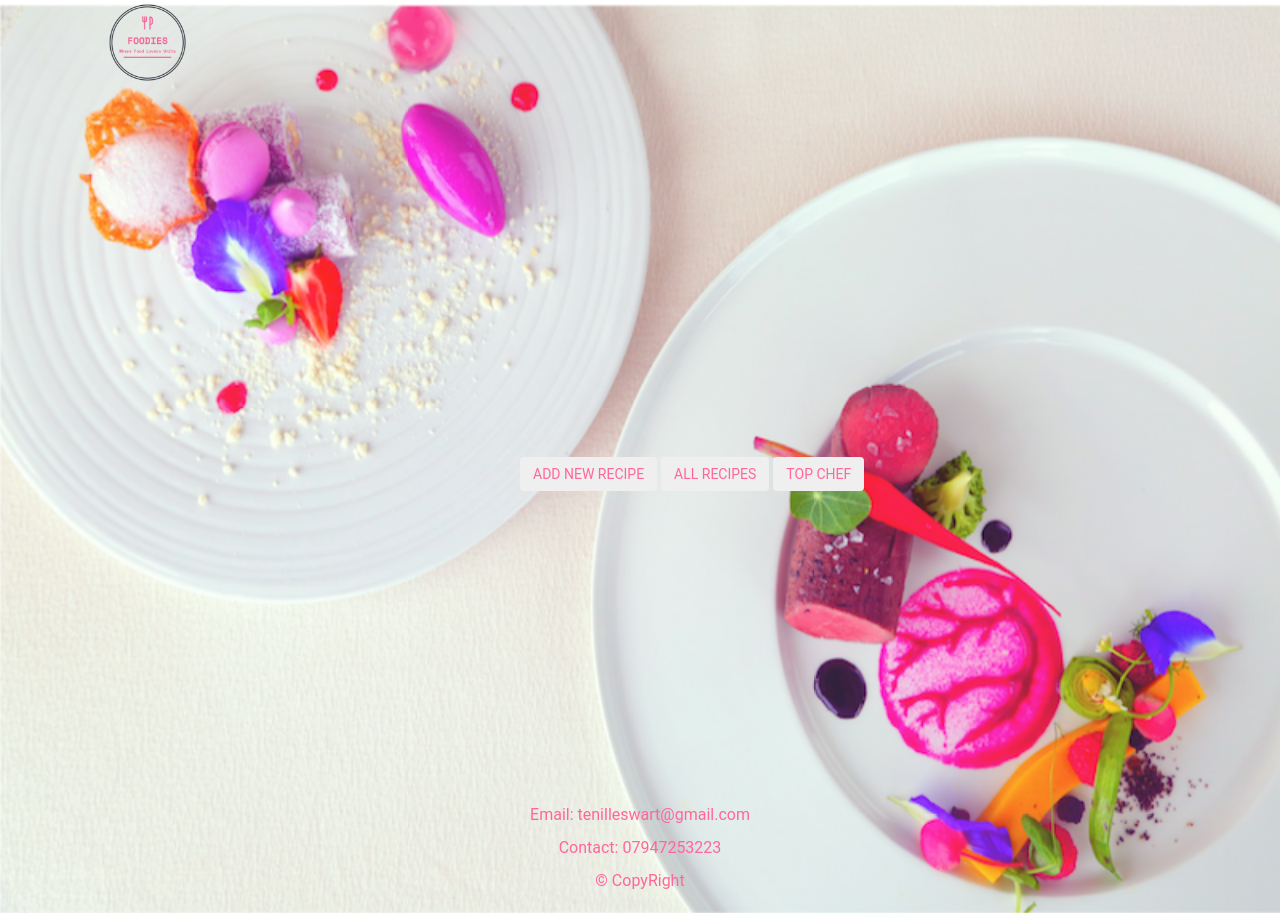
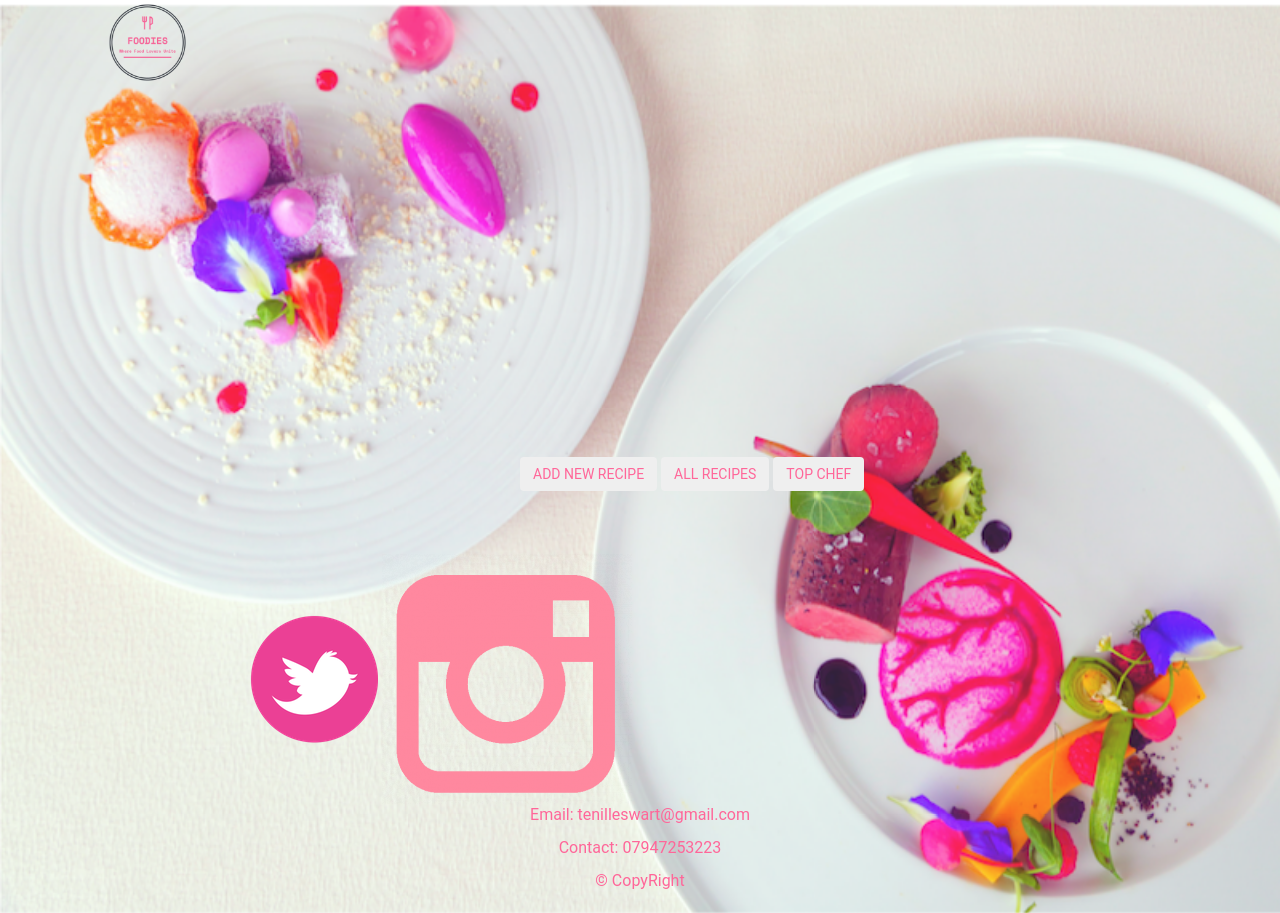
Before and after one commit to tenilleswart/foodies, a Flask app: page / in a window 1280 px wide; the page is wider, and only the part inside the window is pictured. Run offline with Flask 2, Linux system fonts and the light colour scheme; some libraries are stand-ins or nearby versions.

Commit message:
adding social media icons to index.html page

```diff
--- a/templates/index.html
+++ b/templates/index.html
@@ -43,6 +43,11 @@
 
         <div class="fixed-footer">
             <div class="fit">
+             <img src="/static/images/twitter.png">
+             <img src="/static/images/instagram-pink.png">
+             <!--<img src="/static/images/twitter-p"> -->
+            </div>
+            <div class="fit">
                 <p> Email: tenilleswart@gmail.com
                 </p>
             </div>
```
Also changed, not shown: static/images/twitter.png (added).
